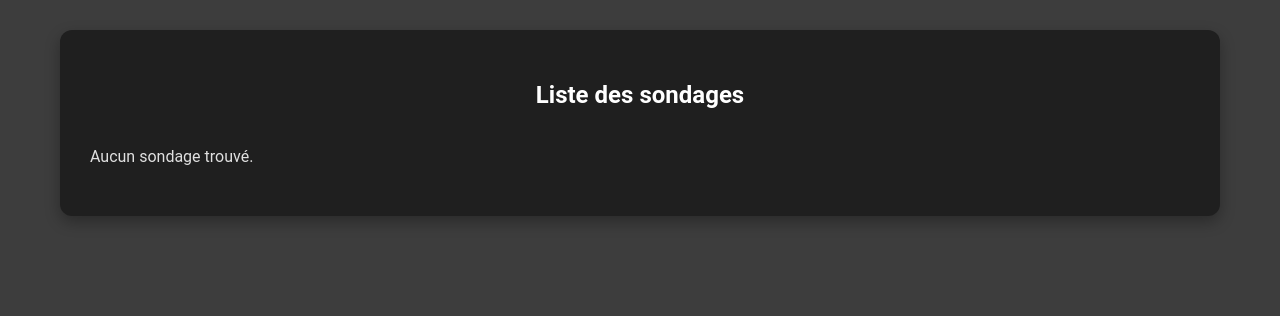
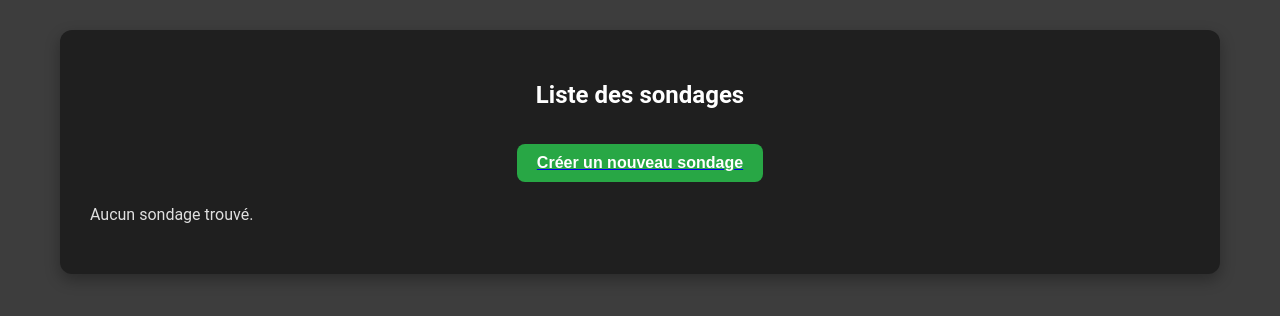
Before and after one commit to Revoky/SondagesNoSQL, a Flask app: template templates/index.html in a window 1280 px wide. Shown: the top 316 px of the page. Run offline with Flask 3, Linux system fonts and the light colour scheme; the template is opened without the code that fills it, so the values that code supplies are empty.

Commit message:
frontFiles

```diff
--- a/static/list-page.css
+++ b/static/index.css
@@ -1,5 +1,5 @@
-/* Style spécifique à la page list-page */
-body.list-page {
+/* Style spécifique à la page index */
+body.index {
     background-color: #3d3d3d;
     color: #e0e0e0;
     line-height: 1.6;
@@ -100,3 +100,23 @@ li a {
     transform: scale(1.1);
     transition: all 0.2s ease;
 }
+
+
+.create-button {
+    display: block;
+    width: fit-content;
+    margin: 20px auto;
+    padding: 10px 20px;
+    font-size: 1rem;
+    font-weight: bold;
+    color: #fff;
+    background-color: #28a745;
+    border: none;
+    border-radius: 8px;
+    cursor: pointer;
+    transition: background 0.3s ease;
+}
+
+.create-button:hover {
+    background-color: #218838;
+}
--- a/templates/create_poll.html
+++ b/templates/create_poll.html
@@ -4,7 +4,7 @@
 <head>
     <meta charset="UTF-8">
     <meta name="viewport" content="width=device-width, initial-scale=1.0">
-    <link rel="stylesheet" href="../static/main.css">
+    <link rel="stylesheet" href="../static/create_poll.css">
     <title>Créer un sondage</title>
 </head>
 
--- a/templates/edit_poll.html
+++ b/templates/edit_poll.html
@@ -5,7 +5,7 @@
     <meta charset="UTF-8">
     <meta name="viewport" content="width=device-width, initial-scale=1.0">
     <title>Modifier le sondage</title>
-    <link rel="stylesheet" href="{{ url_for('static', filename='edit-page.css') }}">
+    <link rel="stylesheet" href="{{ url_for('static', filename='edit_poll.css') }}">
 </head>
 
 <body class="edit-page">
--- a/templates/index.html
+++ b/templates/index.html
@@ -6,12 +6,16 @@
     <meta name="viewport" content="width=device-width, initial-scale=1.0">
     <title>Liste des sondages</title>
     <link href="https://cdnjs.cloudflare.com/ajax/libs/font-awesome/6.0.0-beta3/css/all.min.css" rel="stylesheet">
-    <link rel="stylesheet" href="../static/list-page.css">
+    <link rel="stylesheet" href="../static/index.css">
 </head>
 
-<body class="list-page">
+<body class="index">
     <div class="container">
         <h1>Liste des sondages</h1>
+
+        <a href="/create">
+            <button class="create-button">Créer un nouveau sondage</button>
+        </a>
 
         {% if polls %}
         <ul>
--- a/templates/poll.html
+++ b/templates/poll.html
@@ -5,7 +5,7 @@
     <meta charset="UTF-8">
     <meta name="viewport" content="width=device-width, initial-scale=1.0">
     <title>{{ poll.name }}</title>
-    <link rel="stylesheet" href="../static/poll-page.css">
+    <link rel="stylesheet" href="../static/poll.css">
 </head>
 
 <body class="poll-page">
--- a/templates/responses.html
+++ b/templates/responses.html
@@ -5,7 +5,7 @@
     <meta charset="UTF-8">
     <meta name="viewport" content="width=device-width, initial-scale=1.0">
     <title>Réponses du sondage - {{ poll.name }}</title>
-    <link rel="stylesheet" href="../static/response-page.css">
+    <link rel="stylesheet" href="../static/responses.css">
 </head>
 
 <body>
```
Also changed, not shown: static/create_poll.css (renamed from static/main.css), static/edit_poll.css (renamed from static/edit-page.css), static/poll.css (renamed from static/poll-page.css), static/response-page.css (deleted), static/responses.css (added).
